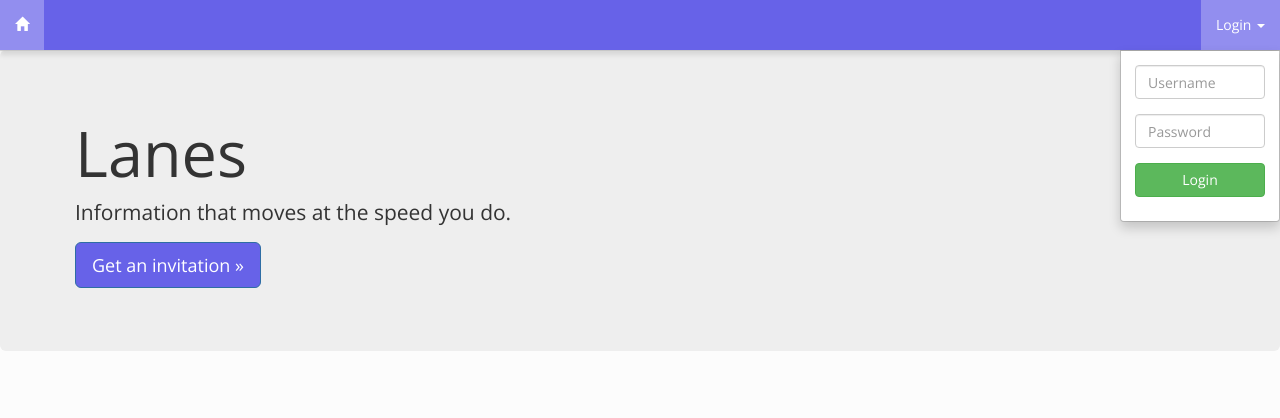
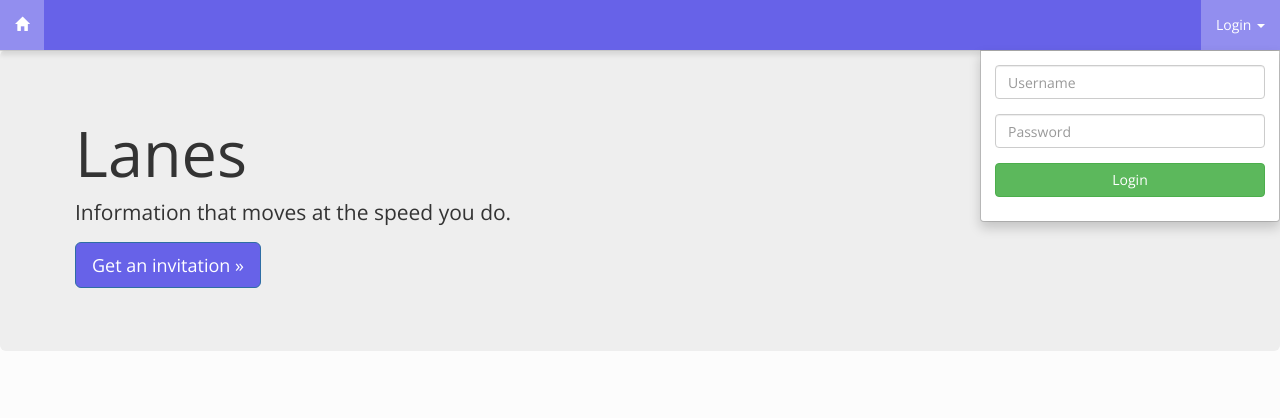
Before and after one commit to fredley/trienne, a Django app: page / in a window 1280 px wide, after a click on "Login". Shown: the top 418 px of the page. Run offline with Django 3.2, Linux system fonts and the light colour scheme; parts of the project's set-up code (start-up, migrations or seed data) failed here and were passed over; some libraries are stand-ins or nearby versions.

Commit message:
Small menu fix

```diff
--- a/static/css/chat.css
+++ b/static/css/chat.css
@@ -505,5 +505,8 @@ pre {
       text-align: center;
       line-height: 45px;
       padding-left: 2px; } }
+@media (min-width: 768px) {
+  .dropdown-menu {
+    min-width: 300px; } }
 
 /*# sourceMappingURL=chat.css.map */
--- a/static/css/chat.scss
+++ b/static/css/chat.scss
@@ -669,3 +669,8 @@ pre {
     }
   }
 }
+@media (min-width: 768px){
+  .dropdown-menu{
+    min-width: 300px;
+  }
+}
```
